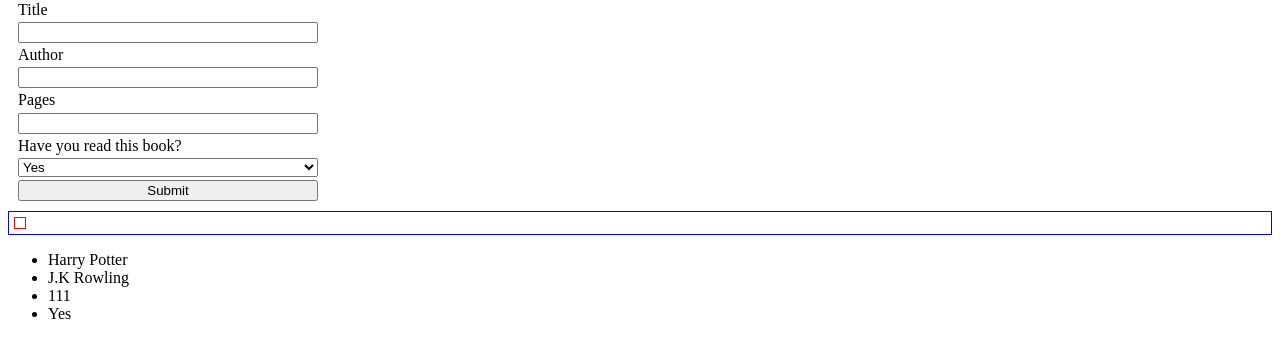
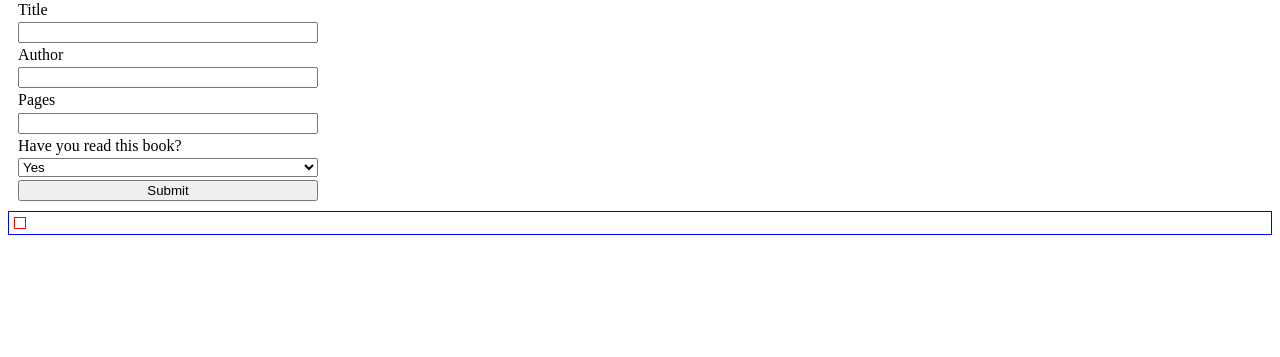
Before and after one commit to Ninjaphil24/Odin_Add_Books, a plain HTML site: page index.html in a window 1280 px wide. Shown: the part 79-436 px from the top of the page. Drawn offline with Linux system fonts and the light colour scheme.

Commit message:
myLibrary works when declared in doc, but not when data is pushed

```diff
--- a/index.css
+++ b/index.css
@@ -20,3 +20,7 @@ form {
     flex-direction: column;
     justify-content: space-between;
 }
+
+ul {
+    list-style-type: none;
+}
--- a/index.html
+++ b/index.html
@@ -11,7 +11,7 @@
 </head>
 <body>
     <h1>Add a Book to the list</h1>
-    <form class="submit-form" enctype="multipart/form-data">
+    <form class="submit-form" id="form" enctype="multipart/form-data">
         <label>Title</label>
         <input class="input" id="title-input" type="text" name="title" />
         <label>Author</label>
--- a/localmain.js
+++ b/localmain.js
@@ -1,16 +1,22 @@
 let myLibrary = [
-    {
-        title: "Harry Potter",
-        author: "J.K Rowling",
-        pages: 111,
-        read: "Yes"
-    }
+    // {
+    //     title: "Harry Potter",
+    //     author: "J.K Rowling",
+    //     pages: 111,
+    //     read: "Yes"
+    // },
+    // {
+    //     title: "Harry Potter",
+    //     author: "J.K Rowling",
+    //     pages: 111,
+    //     read: "Yes"
+    // }
 ]
 let inpTitle = document.getElementById('title-input')
 let inpAuthor = document.getElementById('author-input')
 let inpPages = document.getElementById('pages-input')
 let inpReadYN = document.getElementById('readYN-input')
-let insertBtn = document.getElementById('insert')
+const insertBtn = document.getElementById('form')
 let outputUl = document.getElementById('output')
 
 function Book(title,author,pages,read) {
@@ -30,19 +36,36 @@ const addBookToLibrary = () => {
     myLibrary.push(newBook);
 }
 
-insertBtn.addEventListener('click', addBookToLibrary)
+// insertBtn.addEventListener('click', addBookToLibrary)
 
-const outputAll = (myLibrary) => {
+const outputAll = () => {
     const outputTitle = document.createElement('li')
-    outputTitle.innerText = myLibrary.title
+    outputTitle.innerText = "Title: "+ myLibrary.title
     const outputAuthor = document.createElement('li')
-    outputAuthor.innerText = myLibrary.author
+    outputAuthor.innerText = "Author: "+myLibrary.author
     const outputPages = document.createElement('li')
-    outputPages.innerText = myLibrary.pages
+    outputPages.innerText = "Pages: "+myLibrary.pages
     const outputRead = document.createElement('li')
-    outputRead.innerText = myLibrary.read
+    outputRead.innerHTML = "Read: "+myLibrary.read+"<br><br>"
 
     outputUl.append(outputTitle, outputAuthor, outputPages, outputRead)
 }
 
 myLibrary.forEach(outputAll)
+
+insertBtn.onsubmit = (e) => {
+    e.preventDefault();
+    alert('click')
+    // const newBook = addBookToLibrary(
+    //     inpTitle.value,
+    //     inpAuthor.value,
+    //     inpPages.value,
+    //     inpReadYN.value
+    // );
+
+    // outputAll(newBook)
+    //     inpTitle.value = "";
+    //     inpAuthor.value = "";
+    //     inpPages.value = "";
+    //     inpReadYN.value = "";
+    };
```
